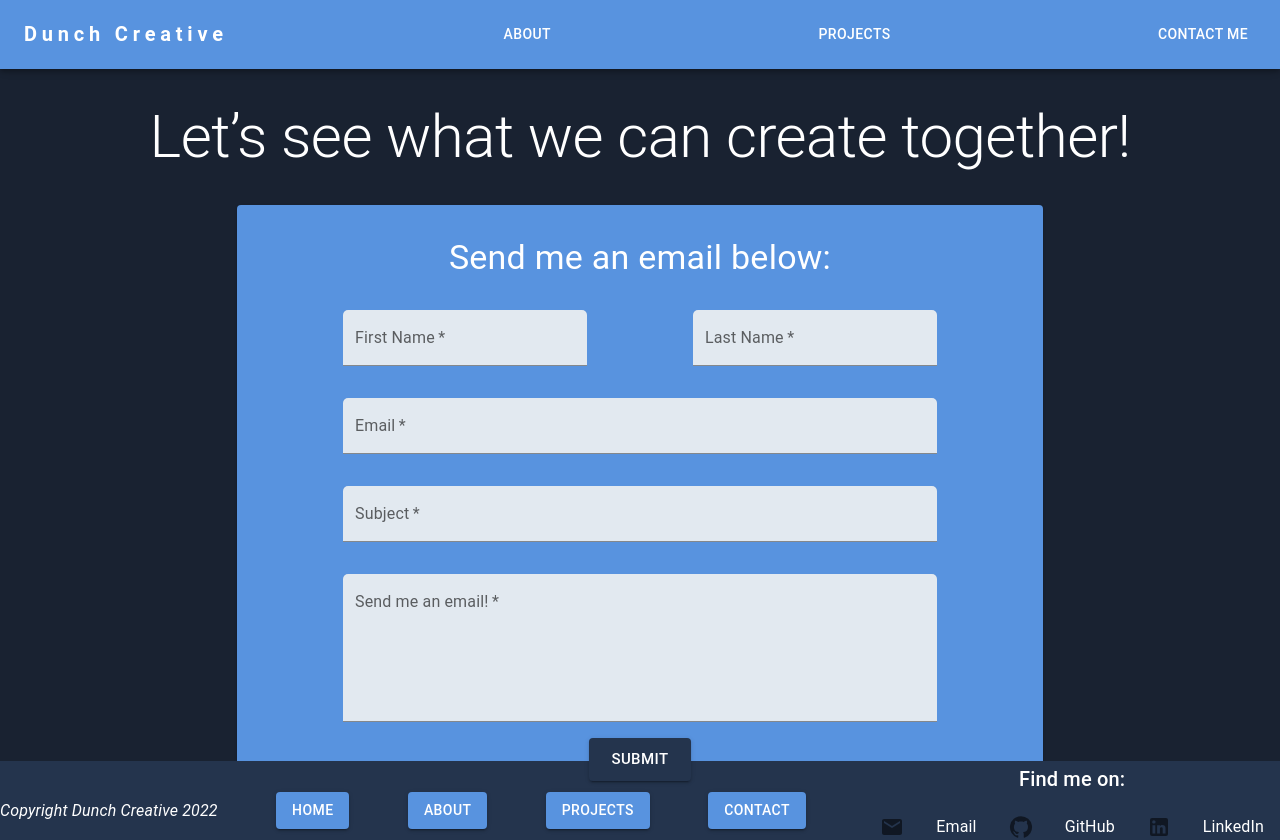
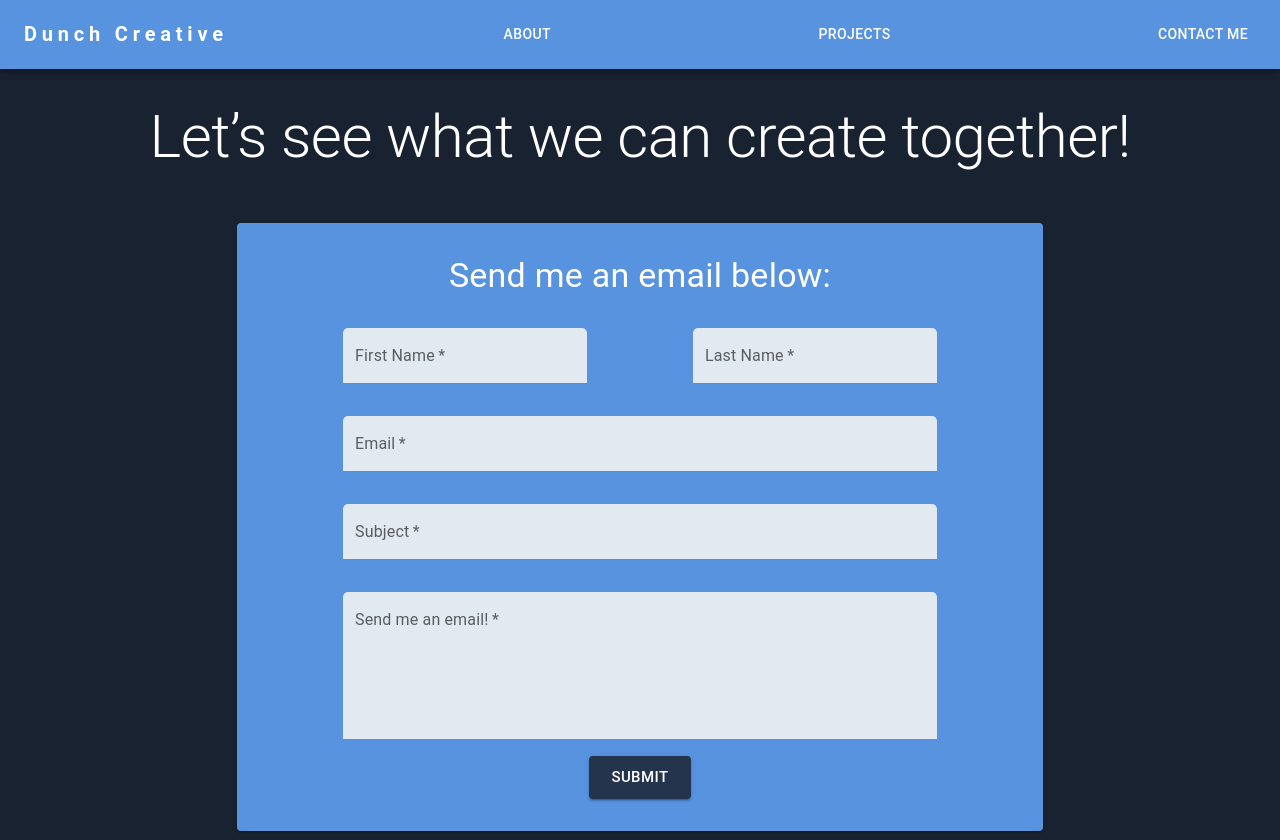
Before and after one commit to Kieran-Dunch/dunch-creative, a React (Create React App) app: page /contact in a window 1280 px wide. Shown: the top 840 px of the page. Built offline with nearby package versions, Linux system fonts and the light colour scheme.

Commit message:
Added contact form fix

```diff
--- a/src/pages/ContactMe.css
+++ b/src/pages/ContactMe.css
@@ -16,5 +16,5 @@ form {
   background-color: #5893df;
   padding: 2rem;
   width: 70%;
-  margin: 0 auto;
+  margin: 50px auto;
 }
--- a/src/pages/ContactMe.js
+++ b/src/pages/ContactMe.js
@@ -63,11 +63,11 @@ export default function ContactMe() {
   };
 
   return (
-    <Container sx={{ height: "82.5vh" }}>
+    <Container>
       <Typography variant="h2" sx={{ my: 4 }}>
         Let’s see what we can create together!
       </Typography>
-      <Paper id="contact" color="text">
+      <Paper id="contact">
         <form ref={form} onSubmit={sendEmail}>
           <Typography variant="h4" sx={{ mb: 2 }}>
             Send me an email below:
```
